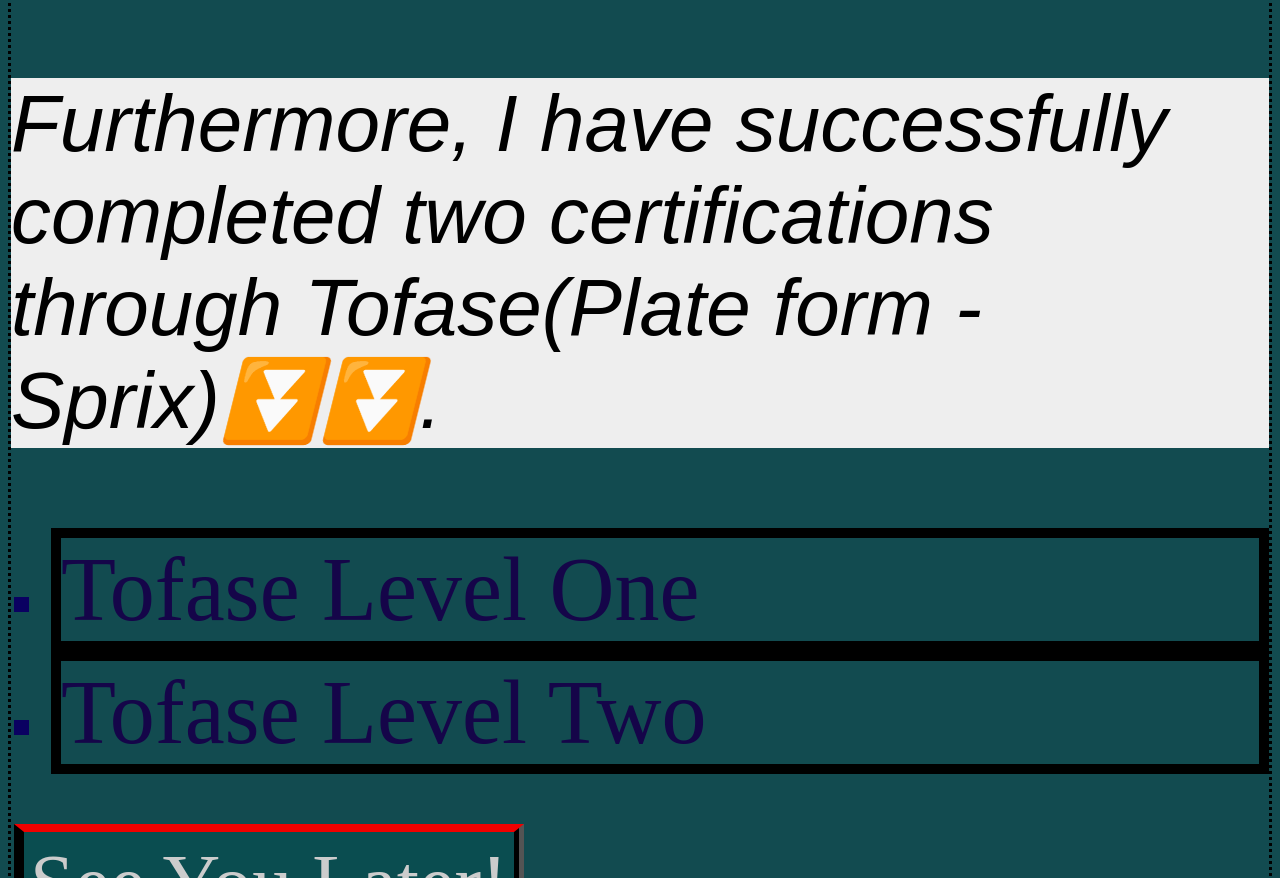
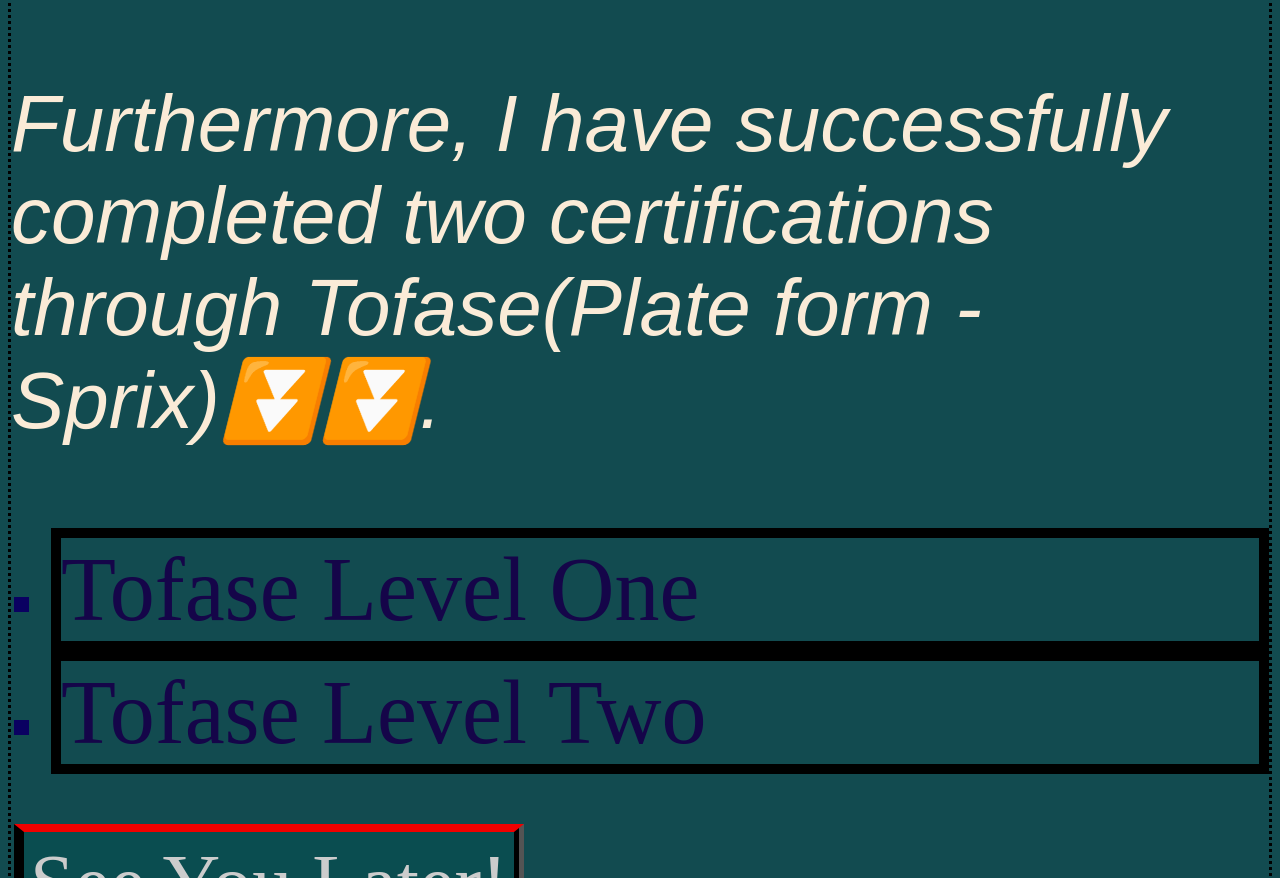
Before and after one commit to ubejejebbwjsb-beep/cv-project, a plain HTML site: page index.html in a window 1280 px wide. Shown: the part 3426-4304 px from the top of the page. Drawn offline with Linux system fonts and the light colour scheme.

```diff
--- a/index.html
+++ b/index.html
@@ -54,7 +54,7 @@
         <section class="Tofase Links">
 
         </section>
-                <p class="li"> Furthermore, I have successfully completed two certifications through Tofase(Plate form -Sprix)⏬⏬.</p>
+                <p class="bio"> Furthermore, I have successfully completed two certifications through Tofase(Plate form -Sprix)⏬⏬.</p>
                 <ul>
                     <li><a href="https://drive.google.com/file/d/15hoLjhfK87Wp5WbDF8yguSTmAx7egcnv/view?usp=sharing" target="_blank">Tofase Level One</a></li>
                     <li><a href="https://drive.google.com/file/d/1ZQdidnGKX95-dk_JuCXYSwBtzQL-KE0B/view?usp=sharing" target="_blank">Tofase Level Two</a></li>
```
